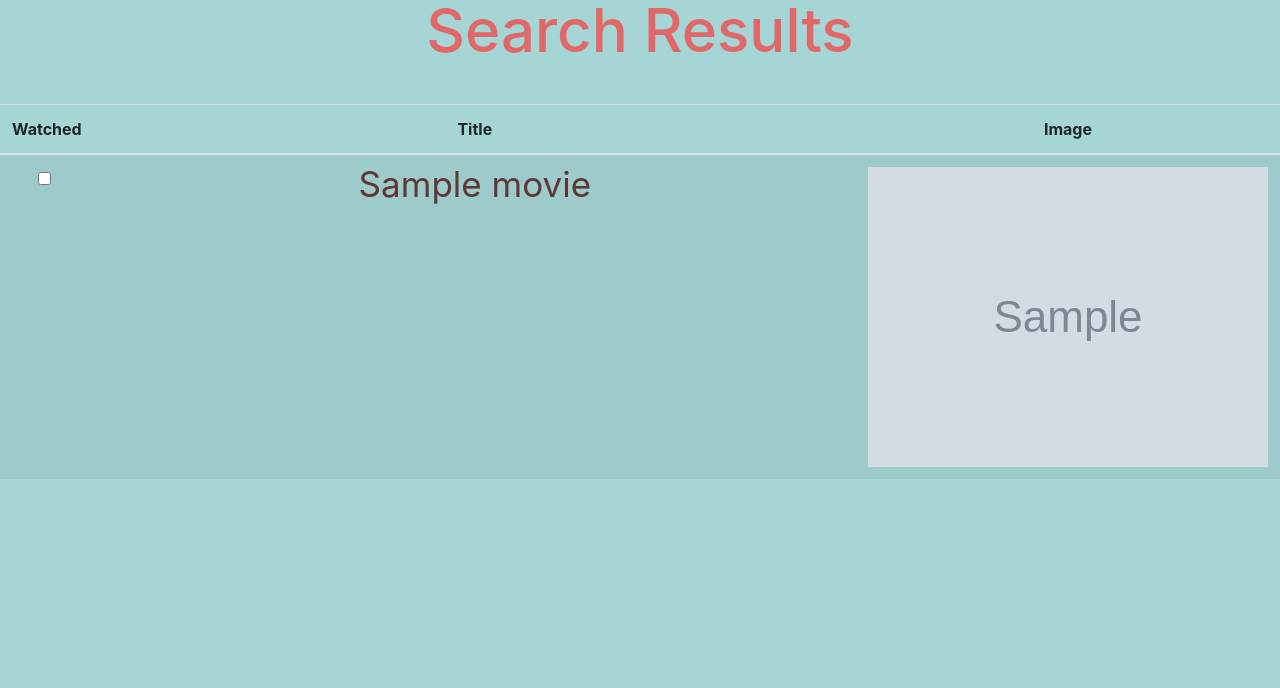
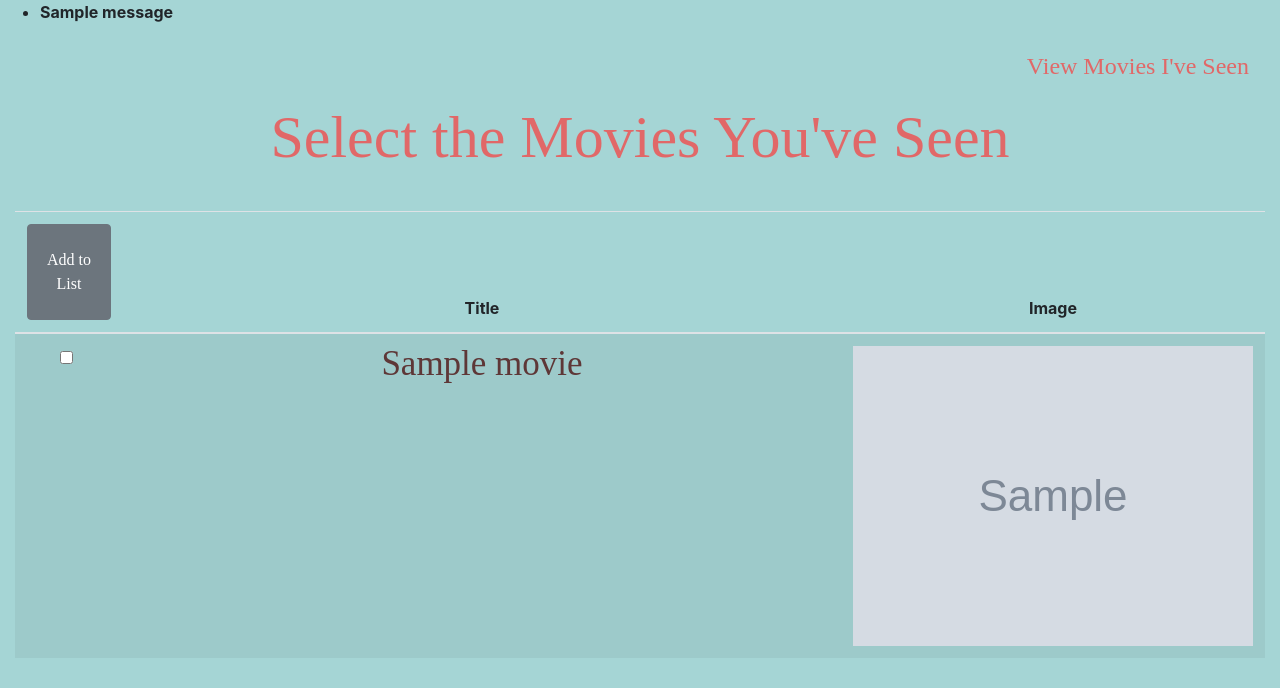
Before and after one commit to Madelene/cs50-final-project, a Django app: template movies/templates/search_results.html in a window 1280 px wide. Shown: the top 688 px of the page. Run offline with Django 3.2, Linux system fonts and the light colour scheme; the template is opened without the code that fills it: most values are stand-ins (such as "Sample title", 1, 10 or a date in 2020); grey boxes marked "Sample" are stand-in pictures; one stand-in notice (Sample message) is shown.

Commit message:
Creates way to add movies you've seen and displays

```diff
--- a/movies/models.py
+++ b/movies/models.py
@@ -4,6 +4,7 @@ from django.db import models
 class Movie(models.Model):
     title = models.CharField(max_length=255)
     poster = models.ImageField()
+    has_seen = models.BooleanField(default=False)
 
     class Meta:
         verbose_name_plural = "movies"
--- a/movies/static/css/styles.css
+++ b/movies/static/css/styles.css
@@ -187,6 +187,7 @@ button span:before, button span:after
 }
 
 h1 {
+    font-family: Nunito;
     text-align: center;
     width: 100%;
     height: 96px;
@@ -196,6 +197,7 @@ h1 {
 }
 
 .movie-title {
+    font-family: Nunito;
     text-align: center;
     width: 100%;
     height: 96px;
@@ -203,3 +205,11 @@ h1 {
     line-height: 1;
     color: #5e3737;
 }
+
+a {
+    color: #e16868;
+    font-family: Nunito;
+    text-decoration: none;
+    background-color: transparent;
+    font-size: x-large;
+}
--- a/movies/templates/search_results.html
+++ b/movies/templates/search_results.html
@@ -1,12 +1,37 @@
 {% extends "layout.html" %}
 
 {% block body %}
+<form action="{% url 'search' %}" method="post" id="watchedform">
+    {% csrf_token %}
 
+    <div>
+        {% if messages %}
+        <ul class="messages">
+            {% for message in messages %}
+                <strong><li>{{ message }}</li></strong>
+            {% endfor %}
+        </ul>
+        {% endif %}
+    </div>
+
+    <nav class="navbar navbar-inverse">
+      <div class="container-fluid">
+        <div class="navbar-header">
+        </div>
+        <ul class="nav navbar-nav navbar-right">
+          <li><a href="{% url 'watched' %}"><span class="glyphicon glyphicon-user"></span>View Movies I've Seen</a></li>
+        </ul>
+      </div>
+    </nav>
+
+    <div style="padding: 15px; overflow:hidden;">
         <table class="table table-striped">
-    <h1>Search Results</h1>
+            <h1>Select the Movies You've Seen</h1>
           <thead>
             <tr>
-      <th scope="col">Watched</th>
+              <th scope="col">
+                <button type="button" class="btn btn-secondary" onClick="submitWatched()">Add to List</button>
+              </th>
               <th scope="col">Title</th>
               <th scope="col">Image</th>
             </tr>
@@ -15,13 +40,23 @@
           <tbody>
             {% for movie in movies %}
             <tr>
-      <td><input type="checkbox" name="watched" />&nbsp;</td>
+              <td><input type="checkbox"
+                         name="watched"
+                         value="{{movie}}" />&nbsp;</td>
               <td class="movie-title">{{ movie.Title }}</td>
-      <td><img src="{{ movie.Poster }}" alt="..." class="img"></td>
+              <td><img src="{{ movie.Poster }}" alt="Movie Poster Image" class="img"></td>
             </tr>
             {% endfor %}
           </tbody>
+        </table>
+    </div>
+</form>
 
-</table>
+<script>
+    function submitWatched(){
+        let form = document.querySelector("#watchedform")
+        form.submit()
+    }
+</script>
 
 {% endblock %}
--- a/movies/urls.py
+++ b/movies/urls.py
@@ -4,5 +4,5 @@ from . import views
 
 urlpatterns = [
     path('', views.search, name='search'),
-    # path('search-results', views.search_results, name='search_results'),
+    path('watched', views.watched, name='watched'),
 ]
```
Also changed, not shown: movies/templates/watched.html (added, +36 -0 lines), movies/views.py (+25 -0 lines). Lines whose indentation alone changed are shown as unchanged.
